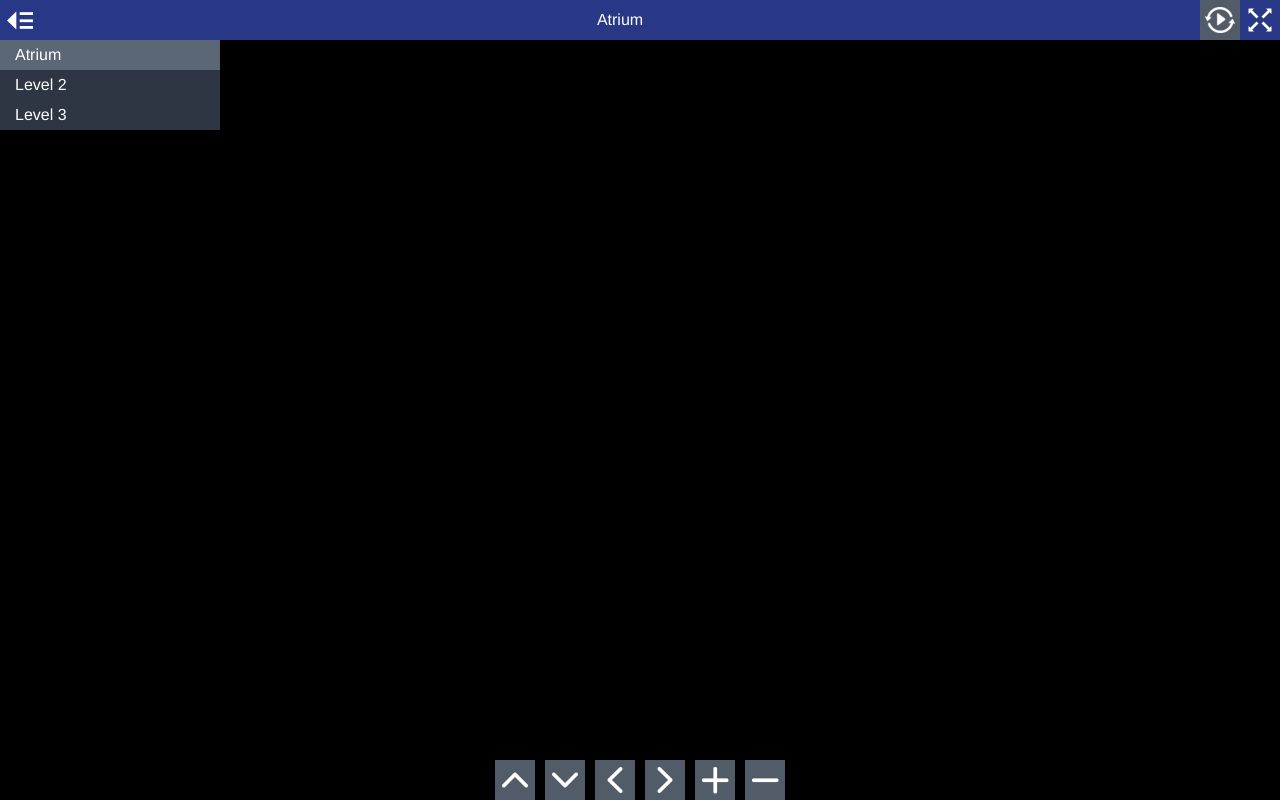
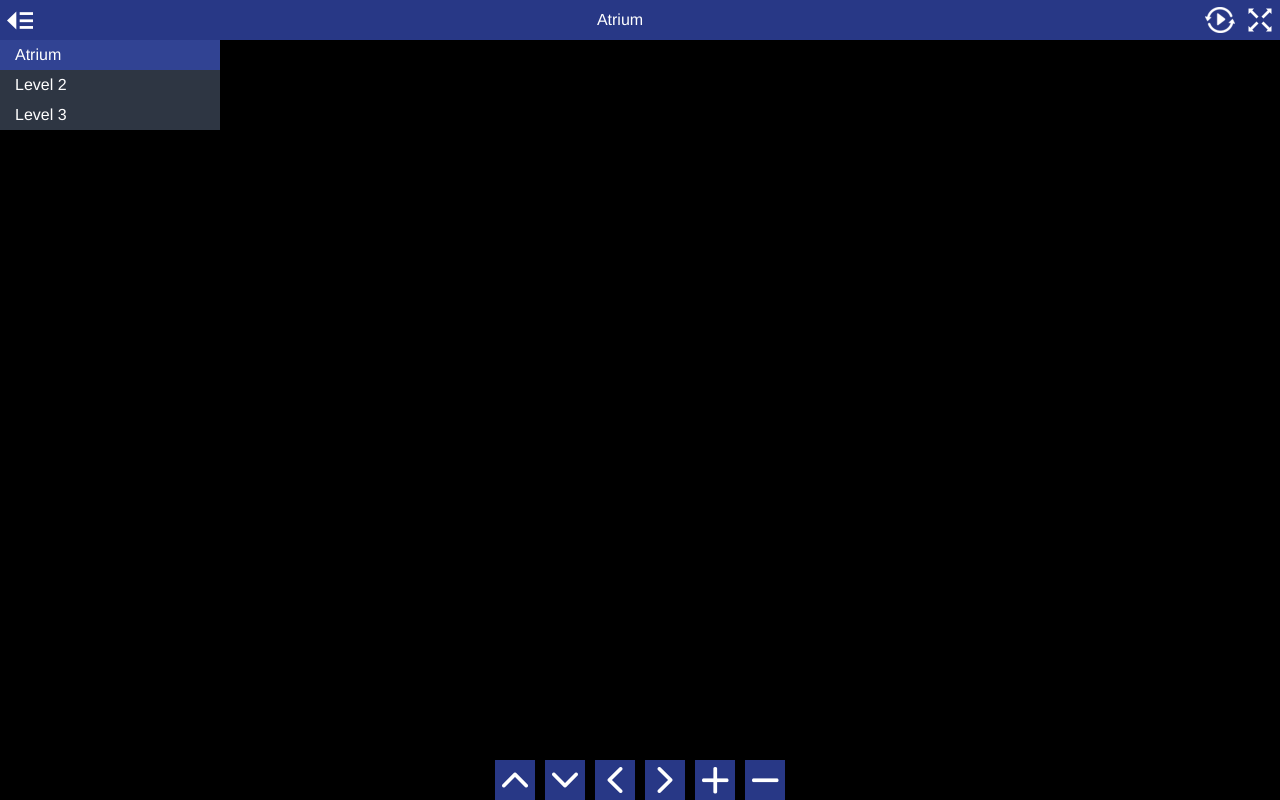
Before and after one commit to a123zh/Busniesstour, a plain HTML site: page index.html in a window 1280 px wide. Drawn offline with Linux system fonts and the light colour scheme.

Commit message:
third colour commit
changing the colour of sceneList .scene:hover; sceneList .scene:current; autorotateToggle; info-hotspot; viewControlButton
from rgb(103,115,131)to rgb(50,70,168)

```diff
--- a/style.css
+++ b/style.css
@@ -153,8 +153,8 @@ body.fullscreen-enabled #fullscreenToggle {
   width: 40px;
   height: 40px;
   padding: 5px;
-  background-color: rgb(103,115,131);
-  background-color: rgba(103,115,131,0.8);
+  background-color: rgb(50, 70, 168);
+  background-color: rgba(50, 70, 168,0.8);
 }
 
 .mobile #autorotateToggle {
@@ -320,13 +320,13 @@ body.fullscreen-enabled.mobile #autorotateToggle {
 }
 
 .no-touch #sceneList .scene:hover {
-  background-color: rgb(103,115,131);
-  background-color: rgba(103,115,131,0.8);
+  background-color: rgb(50, 70, 168);
+  background-color: rgba(50, 70, 168,0.8);
 }
 
 #sceneList .scene.current {
-  background-color: rgb(103,115,131);
-  background-color: rgba(103,115,131,0.8);
+  background-color: rgb(50, 70, 168);
+  background-color: rgba(50, 70, 168,0.8);
 }
 
 /* Hide scene list when only a single scene exists */
@@ -453,7 +453,7 @@ body.single-scene #sceneList, body.single-scene #sceneListToggle {
   width: 40px;
   height: 40px;
   border-radius: 20px;
-  background-color: rgb(103,115,131);
+  background-color: rgb(50, 70, 168);
   cursor: pointer;
   -webkit-transition: width 0.3s ease-in-out 0.5s,
                       border-radius 0.3s ease-in-out 0.5s;
@@ -786,8 +786,8 @@ body.single-scene #sceneList, body.single-scene #sceneListToggle {
   width: 40px;
   height: 40px;
   padding: 5px;
-  background-color: rgb(103,115,131);
-  background-color: rgba(103,115,131,0.8);
+  background-color: rgb(50, 70, 168);
+  background-color: rgba(50, 70, 168,0.8);
 }
 
 body.view-control-buttons .viewControlButton {
```
